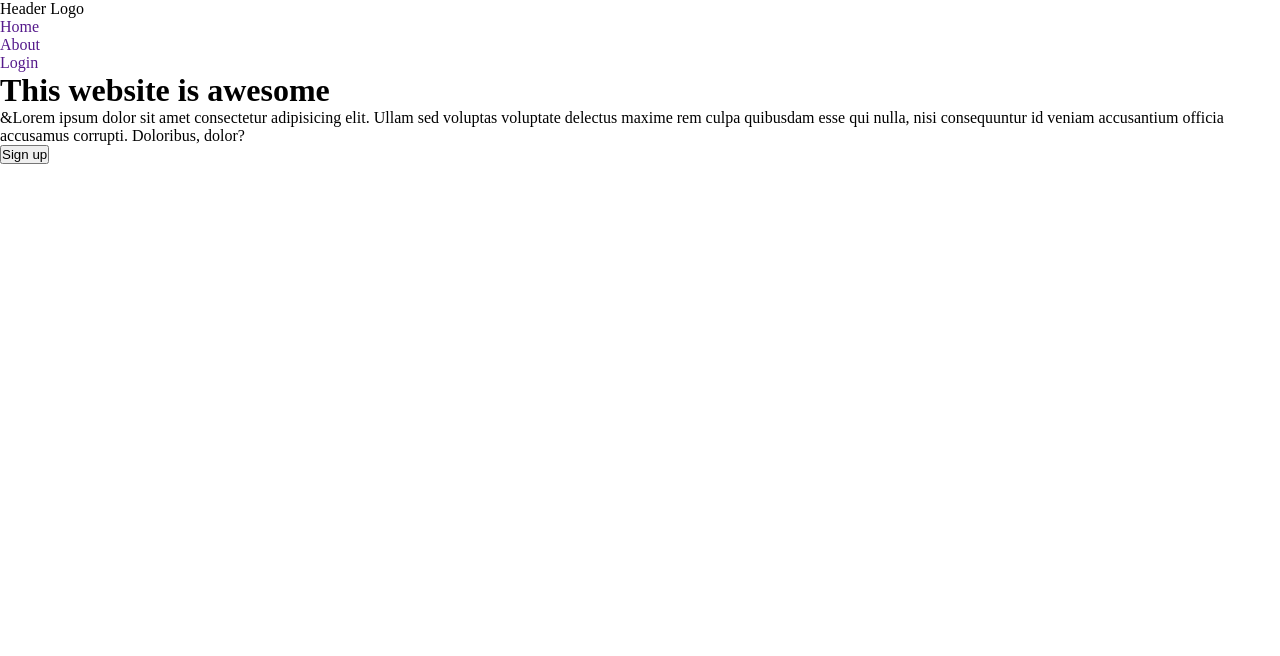
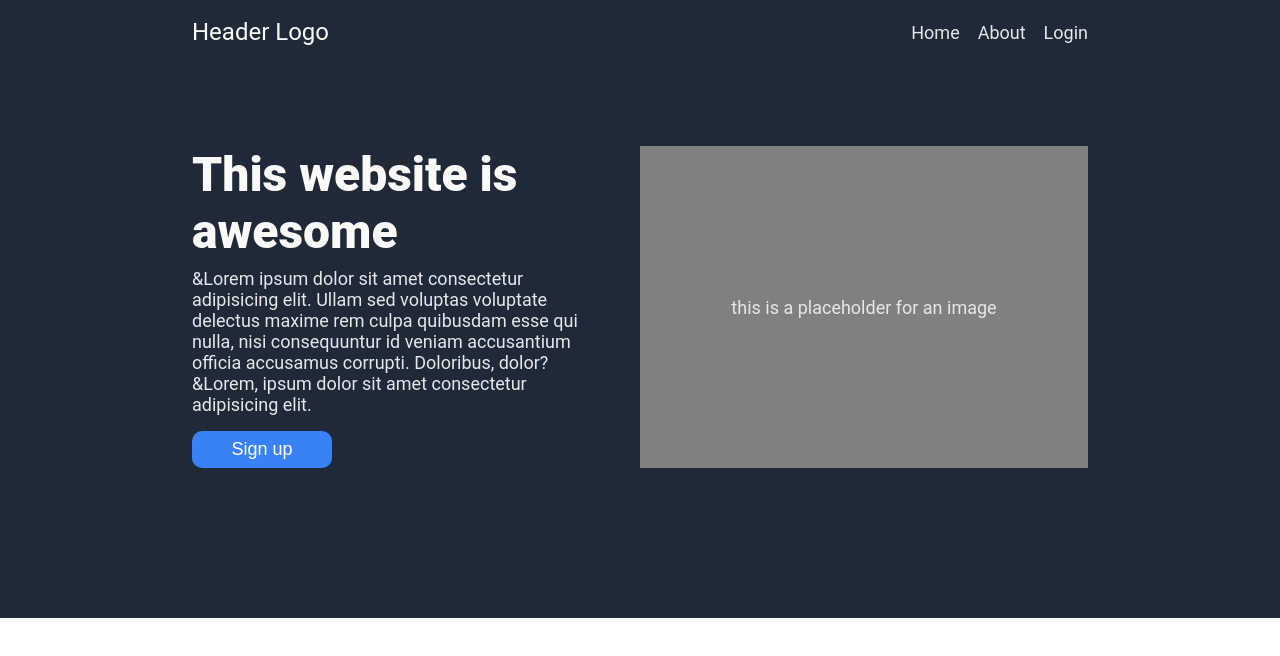
Before and after one commit to R4hul36/landing-page, a plain HTML site: page index.html in a window 1280 px wide. Drawn offline with Linux system fonts and the light colour scheme.

Commit message:
finished styling the hero section

```diff
--- a/index.html
+++ b/index.html
@@ -10,22 +10,23 @@
     <div class="hero">
         <div class="nav-bar">
             <div class="logo">Header Logo</div>
-            <div class="links">
                 <ul>
                     <li><a href="">Home</a></li>
                     <li><a href="">About</a></li>
                     <li><a href="">Login</a></li>
                 </ul>
+        </div>
+        <div class="content">
+            <div class="content-left">
+                <h1>This website is awesome</h1>
+                <p>&Lorem ipsum dolor sit amet consectetur adipisicing elit. Ullam sed voluptas voluptate delectus maxime rem culpa quibusdam esse qui nulla, nisi consequuntur id veniam accusantium officia accusamus corrupti. Doloribus, dolor?&Lorem, ipsum dolor sit amet consectetur adipisicing elit. </p>
+                <button>Sign up</button>
+            </div>
+            <div class="content-right">
+                <p>this is a placeholder for an image</p>
             </div>
         </div>
-        <div class="content-left">
-            <h1>This website is awesome</h1>
-            <p>&Lorem ipsum dolor sit amet consectetur adipisicing elit. Ullam sed voluptas voluptate delectus maxime rem culpa quibusdam esse qui nulla, nisi consequuntur id veniam accusantium officia accusamus corrupti. Doloribus, dolor?</p>
-            <button>Sign up</button>
-        </div>
-        <div class="content-right">
-            <img src="" alt="">
-        </div>
+
     </div>
 </body>
 </html>
--- a/styles.css
+++ b/styles.css
@@ -7,5 +7,79 @@
 }
 
 body {
+    color: white;
+    font-family:Roboto, sans-serif;
+}
+
+h1 {
+    font-size: 48px;
+    color: #F9F9F8;
+    font-weight: 900;
+}
+
+a {
+    color: #E5E7EB;
+    font-size: 18px;
+}
+
+button {
+    color: white;
+    background-color: #3882F6;
+    width: 140px;
+    padding: 8px 35px;
+    border-radius: 10px;
+    border:none;
+    font-size: 18px;
+    margin-top: 8px;
 
 }
+.hero {
+    background-color: #1F2937;
+    font-size: 18px;
+    color: #E5E7EB;
+}
+
+.nav-bar {
+    display: flex;
+    justify-content: space-between;
+    align-items: center;
+    padding-top: 18px;
+    margin: auto;
+    width: 70%;
+
+}
+
+ul {
+    display: flex;
+    justify-content: space-between;
+    gap: 18px;
+
+}
+
+.logo {
+    color: #F9FAF8;
+    font-size: 24px;
+}
+
+.content {
+    display: flex;
+    justify-content: space-between;
+    margin: 100px auto auto auto;
+    gap: 35px;
+    width: 70%;
+
+}
+.content-left {
+    margin-bottom: 150px;
+    display: flex;
+    flex-direction: column;
+    gap: 8px;
+}
+.content-right {
+    min-width: 50%;
+    background-color: grey;
+    display: flex;
+    justify-content: center;
+    align-items: center;
+    margin-bottom: 150px;
+}
```
